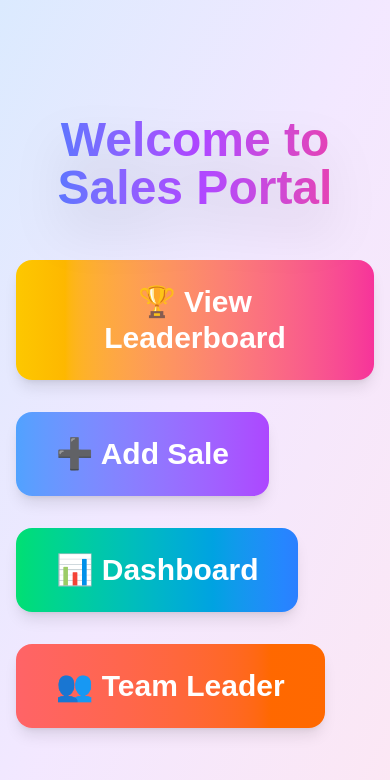
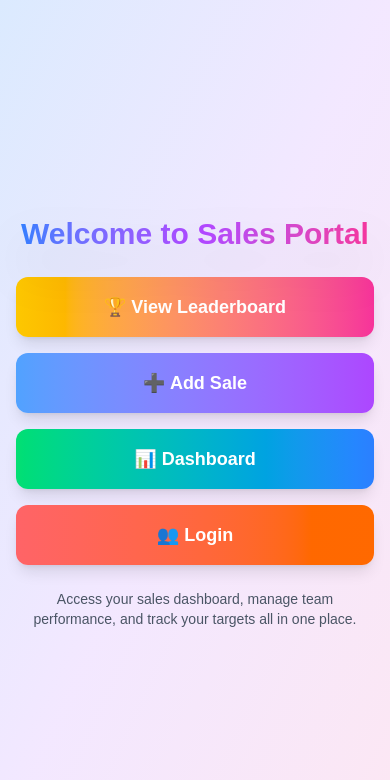
Before and after one commit to WydexMedia/TrackX_CRM, a Next.js app: page / in a window 390 px wide. Shown: the top 780 px of the page. Built offline with nearby package versions, Linux system fonts and the light colour scheme.

Commit message:
modified the responsive in mobile

```diff
--- a/src/app/page.tsx
+++ b/src/app/page.tsx
@@ -5,31 +5,42 @@ import Link from "next/link";
 
 export default function HomePage() {
   return (
-    <div className="min-h-screen flex flex-col items-center justify-center bg-gradient-to-br from-blue-100 via-purple-100 to-pink-100 p-4">
-      <h1 className="text-5xl md:text-7xl font-black text-center text-transparent bg-clip-text bg-gradient-to-r from-blue-500 via-purple-500 to-pink-500 mb-12 drop-shadow-2xl">
+    <div className="min-h-screen flex flex-col items-center justify-center bg-gradient-to-br from-blue-100 via-purple-100 to-pink-100 p-4 sm:p-6">
+      <div className="text-center max-w-4xl mx-auto">
+        <h1 className="text-3xl sm:text-4xl md:text-5xl lg:text-7xl font-black text-transparent bg-clip-text bg-gradient-to-r from-blue-500 via-purple-500 to-pink-500 mb-6 sm:mb-8 md:mb-12 drop-shadow-2xl leading-tight">
           Welcome to Sales Portal
         </h1>
-      <div className="flex flex-col md:flex-row gap-8">
-        <Link href="/leaderboard">
-          <button className="px-10 py-6 rounded-2xl bg-gradient-to-r from-yellow-400 to-pink-500 text-white text-3xl font-bold shadow-lg hover:scale-105 transition-transform">
+
+        <div className="flex flex-col sm:flex-row flex-wrap justify-center gap-4 sm:gap-6 md:gap-8 max-w-6xl mx-auto">
+          <Link href="/leaderboard" className="w-full sm:w-auto">
+            <button className="w-full sm:w-auto px-4 sm:px-6 md:px-10 py-4 sm:py-5 md:py-6 rounded-xl sm:rounded-2xl bg-gradient-to-r from-yellow-400 to-pink-500 text-white text-lg sm:text-xl md:text-2xl lg:text-3xl font-bold shadow-lg hover:scale-105 transition-transform duration-200 active:scale-95">
               🏆 View Leaderboard
             </button>
           </Link>
-        <Link href="/form">
-          <button className="px-10 py-6 rounded-2xl bg-gradient-to-r from-blue-400 to-purple-500 text-white text-3xl font-bold shadow-lg hover:scale-105 transition-transform">
+
+          <Link href="/form" className="w-full sm:w-auto">
+            <button className="w-full sm:w-auto px-4 sm:px-6 md:px-10 py-4 sm:py-5 md:py-6 rounded-xl sm:rounded-2xl bg-gradient-to-r from-blue-400 to-purple-500 text-white text-lg sm:text-xl md:text-2xl lg:text-3xl font-bold shadow-lg hover:scale-105 transition-transform duration-200 active:scale-95">
               ➕ Add Sale
             </button>
           </Link>
-        <Link href="/login">
-          <button className="px-10 py-6 rounded-2xl bg-gradient-to-r from-green-400 to-blue-500 text-white text-3xl font-bold shadow-lg hover:scale-105 transition-transform">
+
+          <Link href="/login" className="w-full sm:w-auto">
+            <button className="w-full sm:w-auto px-4 sm:px-6 md:px-10 py-4 sm:py-5 md:py-6 rounded-xl sm:rounded-2xl bg-gradient-to-r from-green-400 to-blue-500 text-white text-lg sm:text-xl md:text-2xl lg:text-3xl font-bold shadow-lg hover:scale-105 transition-transform duration-200 active:scale-95">
               📊 Dashboard
             </button>
           </Link>
-        <Link href="/login">
-          <button className="px-10 py-6 rounded-2xl bg-gradient-to-r from-red-400 to-orange-500 text-white text-3xl font-bold shadow-lg hover:scale-105 transition-transform">
-            👥 Team Leader
+
+          <Link href="/login" className="w-full sm:w-auto">
+            <button className="w-full sm:w-auto px-4 sm:px-6 md:px-10 py-4 sm:py-5 md:py-6 rounded-xl sm:rounded-2xl bg-gradient-to-r from-red-400 to-orange-500 text-white text-lg sm:text-xl md:text-2xl lg:text-3xl font-bold shadow-lg hover:scale-105 transition-transform duration-200 active:scale-95">
+              👥 Login
             </button>
           </Link>
+        </div>
+
+        {/* Mobile-friendly description */}
+        <p className="mt-6 sm:mt-8 text-sm sm:text-base text-gray-600 max-w-2xl mx-auto px-4">
+          Access your sales dashboard, manage team performance, and track your targets all in one place.
+        </p>
       </div>
     </div>
   );
```
Lines whose indentation alone changed are shown as unchanged.
